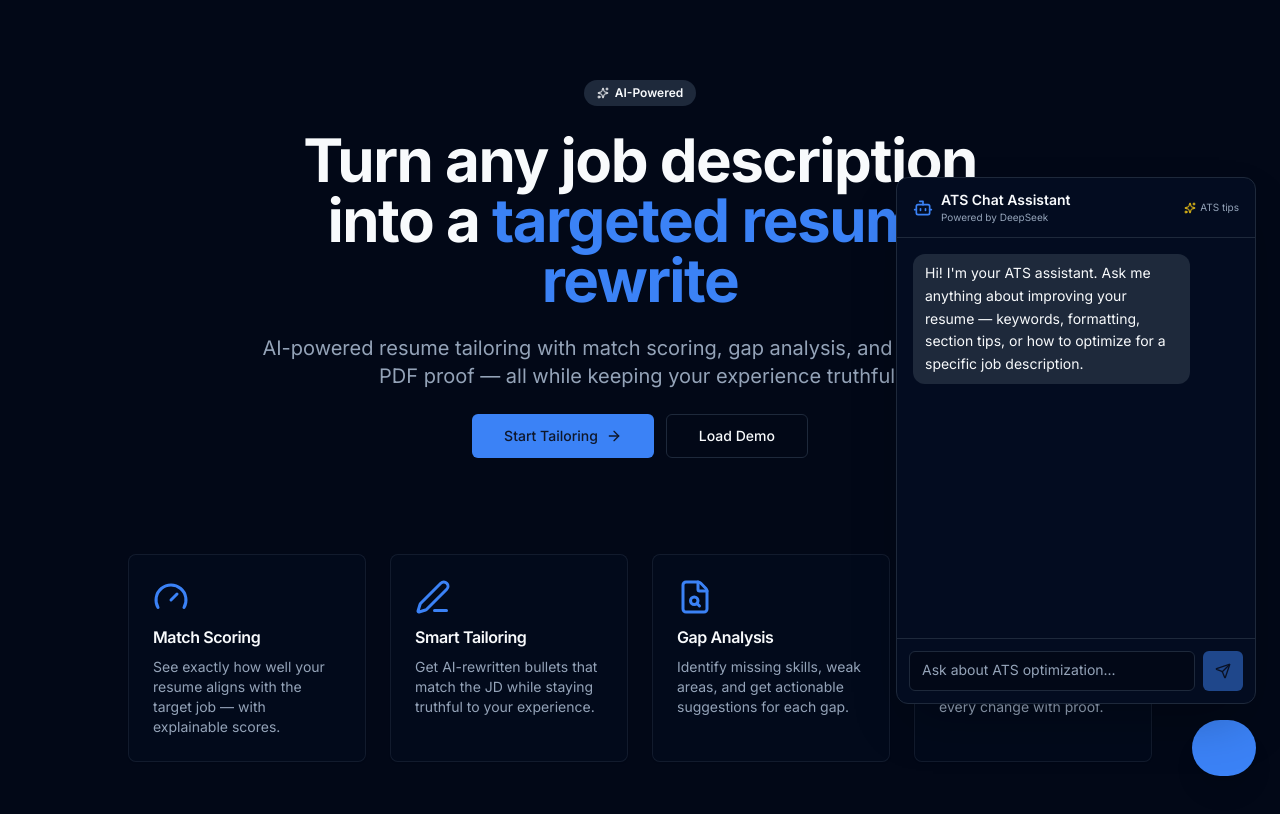
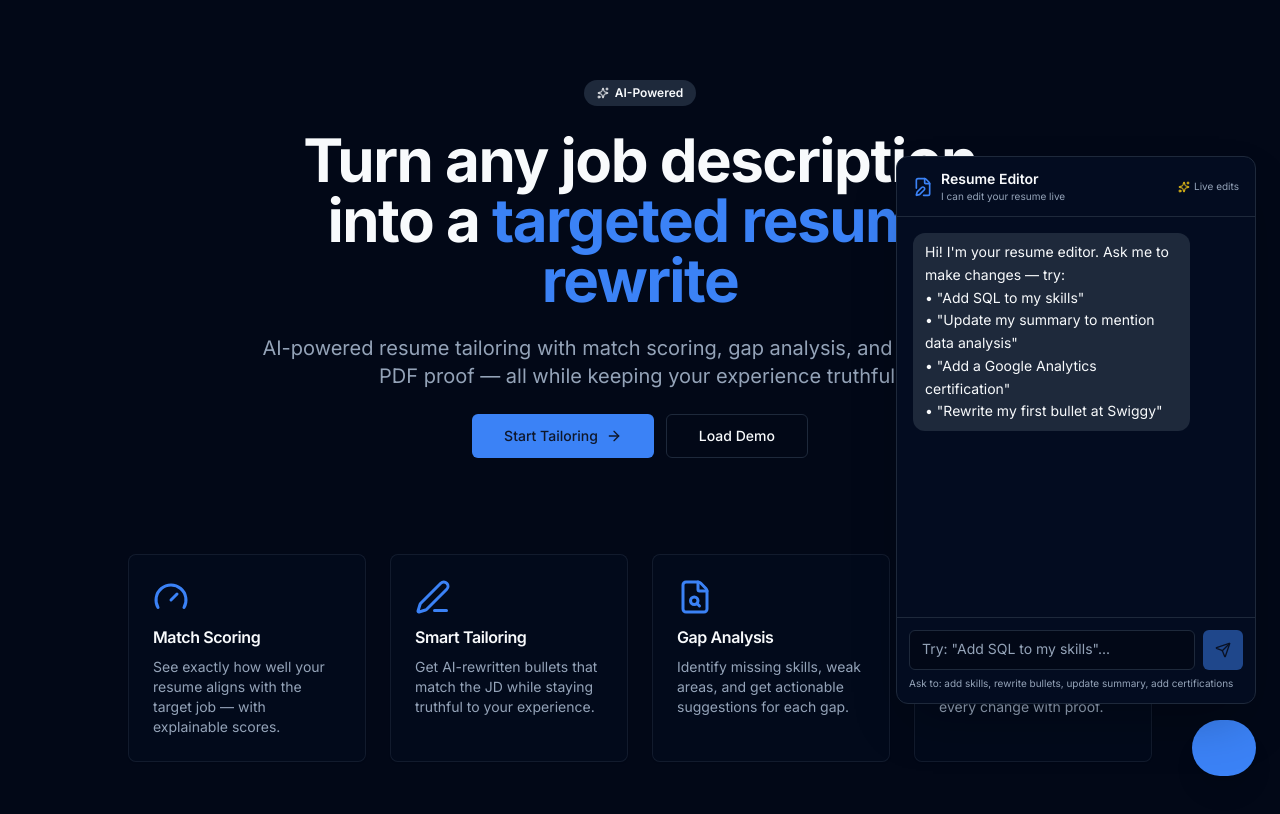
Before and after one commit to Amit2242/resume-analyzer, a Next.js app: page / in a window 1280 px wide. Both pictures are taken after a click on the button "Open resume editor". Shown: the top 814 px of the page. Built offline with nearby package versions, Linux system fonts and the light colour scheme.

Commit message:
Add live edit capability to chat: AI can now modify resume skills, bullets, summary, contact, and certifications in real-time via structured edit blocks

```diff
--- a/app/api/chat/route.ts
+++ b/app/api/chat/route.ts
@@ -11,28 +11,30 @@ const client = new OpenAI({
 
 const MODEL = process.env.DEEPSEEK_MODEL ?? "deepseek-chat";
 
-const SYSTEM_PROMPT = `You are an expert ATS (Applicant Tracking System) and resume optimization assistant embedded inside a product called "Resume Shapeshifter".
-
-Your role is to help the user improve their resume's ATS score by giving actionable, specific advice.
+const SYSTEM_PROMPT = `You are an expert ATS assistant embedded inside "Resume Shapeshifter". You help users improve their resume by giving advice AND by making direct edits when asked.
 
 RULES:
-1. Be specific — reference the user's actual resume content, skills, and experience.
-2. Never suggest fabrication. Always say "if you have this experience" when uncertain.
-3. Keep answers concise (2-4 paragraphs max).
-4. Format suggestions as clear bullet points when listing improvements.
-5. If the user asks about a specific keyword or skill, explain how it matters for ATS parsing.
-6. If the user hasn't uploaded a resume yet, gently remind them to do so.
-7. Use plain English — avoid jargon unless explaining it.
+1. Be specific — reference the user's actual resume content.
+2. Never suggest fabrication. Say "if you have this experience" when uncertain.
+3. Keep answers concise (2-3 paragraphs max).
 
-TOPICS YOU CAN HELP WITH:
-- ATS keyword optimization
-- Bullet point rewording for better parsing
-- Skills section formatting
-- Missing keywords for specific roles
-- Resume structure recommendations
-- Industry-specific ATS tips
-- How to quantify achievements
-- Which sections matter most`;
+EDIT CAPABILITY — You can directly modify the user's resume when they ask. If the user says something like "add SQL to my skills", "change this bullet", "update my summary", etc., you MUST include an edit block at the end of your response.
+
+To make an edit, append this EXACT format at the end of your response:
+
+<!-- RESUME_EDIT -->
+{"action": "update_skills" | "update_summary" | "update_bullet" | "update_contact" | "add_certification" | "add_skill", "data": {...}}
+<!-- END_EDIT -->
+
+Available edit actions and their data shapes:
+- update_skills: { "skills": string[] } — replaces entire skills list
+- add_skill: { "skill": string } — adds one skill
+- update_summary: { "summary": string } — replaces summary
+- update_bullet: { "company": string, "title": string, "bulletIndex": number, "newText": string } — replaces a specific bullet
+- update_contact: { "field": "name"|"email"|"phone"|"location", "value": string }
+- add_certification: { "certification": string }
+
+If the user doesn't ask for edits, just reply normally without the edit block.`;
 
 interface Message {
   role: "system" | "user" | "assistant";
--- a/components/ChatAgent.tsx
+++ b/components/ChatAgent.tsx
@@ -4,11 +4,69 @@ import { useState, useRef, useEffect } from "react";
 import { Button } from "@/components/ui/button";
 import { Textarea } from "@/components/ui/textarea";
 import { useAppStore } from "@/store/useAppStore";
-import { MessageCircle, X, Send, Loader2, Sparkles, Bot } from "lucide-react";
+import { MessageCircle, X, Send, Loader2, Sparkles, FileEdit, Check } from "lucide-react";
+import { toast } from "sonner";
+
+// ── Edit action types ───────────────────────────────────────────
+type ResumeEdit =
+  | { action: "update_skills"; data: { skills: string[] } }
+  | { action: "add_skill"; data: { skill: string } }
+  | { action: "update_summary"; data: { summary: string } }
+  | { action: "update_bullet"; data: { company: string; title: string; bulletIndex: number; newText: string } }
+  | { action: "update_contact"; data: { field: string; value: string } }
+  | { action: "add_certification"; data: { certification: string } };
+
+function parseEditBlock(text: string): { cleanText: string; edit: ResumeEdit | null } {
+  const match = text.match(/<!-- RESUME_EDIT -->\s*(\{[\s\S]*?\})\s*<!-- END_EDIT -->/);
+  if (!match) return { cleanText: text, edit: null };
+  try {
+    const edit = JSON.parse(match[1]) as ResumeEdit;
+    return { cleanText: text.replace(match[0], "").trim(), edit };
+  } catch {
+    return { cleanText: text, edit: null };
+  }
+}
+
+function applyEdit(edit: ResumeEdit): boolean {
+  const state = useAppStore.getState();
+  const resume = state.resumeParsed;
+  if (!resume) return false;
+  switch (edit.action) {
+    case "update_skills":
+      useAppStore.setState({ resumeParsed: { ...resume, skills: edit.data.skills } });
+      return true;
+    case "add_skill": {
+      if (resume.skills.includes(edit.data.skill)) return false;
+      useAppStore.setState({ resumeParsed: { ...resume, skills: [...resume.skills, edit.data.skill] } });
+      return true;
+    }
+    case "update_summary":
+      useAppStore.setState({ resumeParsed: { ...resume, summary: edit.data.summary } });
+      return true;
+    case "update_bullet": {
+      const { company, title, bulletIndex, newText } = edit.data;
+      const idx = resume.experience.findIndex((e) => e.company === company && e.title === title);
+      if (idx === -1 || bulletIndex < 0 || bulletIndex >= resume.experience[idx].bullets.length) return false;
+      const experience = resume.experience.map((e, i) =>
+        i === idx ? { ...e, bullets: e.bullets.map((b, j) => (j === bulletIndex ? { ...b, text: newText } : b)) } : e,
+      );
+      useAppStore.setState({ resumeParsed: { ...resume, experience } });
+      return true;
+    }
+    case "update_contact":
+      useAppStore.setState({ resumeParsed: { ...resume, contact: { ...resume.contact, [edit.data.field]: edit.data.value } } });
+      return true;
+    case "add_certification":
+      useAppStore.setState({ resumeParsed: { ...resume, certifications: [...(resume.certifications ?? []), edit.data.certification] } });
+      return true;
+  }
+}
 
 interface ChatMessage {
   role: "user" | "assistant";
   content: string;
+  editApplied?: boolean;
+  editType?: string;
 }
 
 export default function ChatAgent() {
@@ -17,17 +75,16 @@ export default function ChatAgent() {
     {
       role: "assistant",
       content:
-        "Hi! I'm your ATS assistant. Ask me anything about improving your resume — keywords, formatting, section tips, or how to optimize for a specific job description.",
+        "Hi! I'm your resume editor. Ask me to make changes — try:\n• \"Add SQL to my skills\"\n• \"Update my summary to mention data analysis\"\n• \"Add a Google Analytics certification\"\n• \"Rewrite my first bullet at Swiggy\"",
     },
   ]);
   const [input, setInput] = useState("");
   const [loading, setLoading] = useState(false);
-  const [sessionId] = useState(() => `chat_${Date.now()}_${Math.random().toString(36).slice(2, 8)}`);
+  const [sessionId] = useState(`chat_${Date.now()}_${Math.random().toString(36).slice(2, 8)}`);
   const messagesEndRef = useRef<HTMLDivElement>(null);
 
   const { resumeParsed, jdParsed } = useAppStore();
 
-  // Auto-scroll on new messages
   useEffect(() => {
     messagesEndRef.current?.scrollIntoView({ behavior: "smooth" });
   }, [messages]);
@@ -41,100 +98,98 @@ export default function ChatAgent() {
     setLoading(true);
 
     try {
-      // Build context from store
       const resumeContext = resumeParsed
-        ? `Name: ${resumeParsed.contact?.name ?? "Unknown"}\nSummary: ${resumeParsed.summary ?? "N/A"}\nSkills: ${(resumeParsed.skills ?? []).join(", ")}\nExperience: ${(resumeParsed.experience ?? []).map((e) => `${e.title} at ${e.company} (${e.startDate ?? ""}-${e.endDate ?? ""}): ${e.bullets.map((b) => b.text).join("; ")}`).join("\n")}\nEducation: ${(resumeParsed.education ?? []).map((e) => `${e.degree} in ${e.field ?? ""} from ${e.institution}`).join("\n")}`
+        ? `Name: ${resumeParsed.contact?.name ?? "N/A"}\nSummary: ${resumeParsed.summary ?? "N/A"}\nSkills: ${(resumeParsed.skills ?? []).join(", ")}\nExperience: ${(resumeParsed.experience ?? []).map((e) => `${e.title} at ${e.company}: ${e.bullets.map((b) => b.text).join(" | ")}`).join("\n")}\nEducation: ${(resumeParsed.education ?? []).map((e) => `${e.degree} ${e.field ? `in ${e.field}` : ""} from ${e.institution}`).join(", ")}\nCertifications: ${(resumeParsed.certifications ?? []).join(", ")}`
         : "";
 
       const jdContext = jdParsed
-        ? `Title: ${jdParsed.jobTitle}\nCompany: ${jdParsed.company ?? "N/A"}\nRequired Skills: ${(jdParsed.requiredSkills ?? []).join(", ")}\nResponsibilities: ${(jdParsed.responsibilities ?? []).join("; ")}`
+        ? `Title: ${jdParsed.jobTitle}\nRequired Skills: ${(jdParsed.requiredSkills ?? []).join(", ")}`
         : "";
 
       const res = await fetch("/api/chat", {
         method: "POST",
         headers: { "Content-Type": "application/json" },
-        body: JSON.stringify({
-          message: text,
-          sessionId,
-          resumeContext,
-          jdContext,
-        }),
+        body: JSON.stringify({ message: text, sessionId, resumeContext, jdContext }),
       });
 
       const data = await res.json();
+      if (!res.ok) {
+        setMessages((prev) => [...prev, { role: "assistant", content: `❌ ${data.message ?? "Failed"}` }]);
+        return;
+      }
 
-      if (!res.ok) {
+      const { cleanText, edit } = parseEditBlock(data.reply);
+
+      if (edit) {
+        const applied = applyEdit(edit);
+        const label = edit.action.replace(/_/g, " ");
         setMessages((prev) => [
           ...prev,
-          { role: "assistant", content: `❌ ${data.message ?? "Failed to get response"}` },
+          {
+            role: "assistant",
+            content: cleanText + (applied ? `\n\n✅ **Applied:** ${label}` : `\n\n⚠️ Could not apply: ${label}`),
+            editApplied: applied,
+            editType: edit.action,
+          },
         ]);
+        if (applied) toast.success(`Resume updated: ${label}`);
       } else {
         setMessages((prev) => [...prev, { role: "assistant", content: data.reply }]);
       }
     } catch {
-      setMessages((prev) => [
-        ...prev,
-        { role: "assistant", content: "❌ Network error. Please try again." },
-      ]);
+      setMessages((prev) => [...prev, { role: "assistant", content: "❌ Network error." }]);
     } finally {
       setLoading(false);
     }
   };
 
-  const handleKeyDown = (e: React.KeyboardEvent) => {
-    if (e.key === "Enter" && !e.shiftKey) {
-      e.preventDefault();
-      handleSend();
-    }
-  };
-
   return (
     <>
-      {/* Floating trigger button */}
       <Button
         size="lg"
         className="fixed bottom-6 right-6 z-50 h-14 w-14 rounded-full shadow-xl hover:shadow-2xl"
         onClick={() => setOpen(!open)}
-        aria-label={open ? "Close chat" : "Open ATS chat assistant"}
+        aria-label={open ? "Close chat" : "Open resume editor"}
       >
         {open ? <X className="h-6 w-6" /> : <MessageCircle className="h-6 w-6" />}
       </Button>
 
-      {/* Chat panel */}
       {open && (
         <div className="fixed bottom-24 right-6 z-50 flex w-[360px] max-w-[calc(100vw-2rem)] flex-col rounded-xl border border-border bg-card shadow-2xl">
-          {/* Header */}
           <div className="flex items-center gap-2 border-b border-border px-4 py-3">
-            <Bot className="h-5 w-5 text-primary" />
+            <FileEdit className="h-5 w-5 text-primary" />
             <div>
-              <p className="text-sm font-semibold">ATS Chat Assistant</p>
-              <p className="text-[10px] text-muted-foreground">Powered by DeepSeek</p>
+              <p className="text-sm font-semibold">Resume Editor</p>
+              <p className="text-[10px] text-muted-foreground">I can edit your resume live</p>
             </div>
             <div className="ml-auto flex items-center gap-1 text-[10px] text-muted-foreground">
               <Sparkles className="h-3 w-3 text-yellow-400" />
-              ATS tips
+              Live edits
             </div>
           </div>
 
-          {/* Messages */}
           <div className="flex h-[400px] flex-col gap-3 overflow-y-auto p-4">
             {messages.map((msg, i) => (
-              <div
-                key={i}
-                className={`flex ${msg.role === "user" ? "justify-end" : "justify-start"}`}
-              >
+              <div key={i} className={`flex ${msg.role === "user" ? "justify-end" : "justify-start"}`}>
                 <div
-                  className={`max-w-[85%] rounded-xl px-3 py-2 text-sm leading-relaxed ${
+                  className={`max-w-[85%] whitespace-pre-line rounded-xl px-3 py-2 text-sm leading-relaxed ${
                     msg.role === "user"
                       ? "bg-primary text-primary-foreground"
+                      : msg.editApplied
+                      ? "border border-green-500/30 bg-green-500/10 text-foreground"
                       : "bg-muted text-foreground"
                   }`}
                 >
                   {msg.content}
+                  {msg.editApplied && (
+                    <div className="mt-2 flex items-center gap-1 text-[10px] text-green-400">
+                      <Check className="h-3 w-3" />
+                      Applied to your resume
+                    </div>
+                  )}
                 </div>
               </div>
             ))}
-
             {loading && (
               <div className="flex justify-start">
                 <div className="flex items-center gap-2 rounded-xl bg-muted px-3 py-2 text-sm text-muted-foreground">
@@ -143,32 +198,27 @@ export default function ChatAgent() {
                 </div>
               </div>
             )}
-
             <div ref={messagesEndRef} />
           </div>
 
-          {/* Input */}
           <div className="border-t border-border p-3">
             <div className="flex gap-2">
               <Textarea
                 value={input}
                 onChange={(e) => setInput(e.target.value)}
-                onKeyDown={handleKeyDown}
-                placeholder="Ask about ATS optimization..."
+                onKeyDown={(e) => { if (e.key === "Enter" && !e.shiftKey) { e.preventDefault(); handleSend(); } }}
+                placeholder='Try: "Add SQL to my skills"...'
                 className="min-h-[40px] resize-none text-sm"
                 rows={1}
-                aria-label="Ask about ATS optimization"
+                aria-label="Ask the assistant to edit your resume"
               />
-              <Button
-                size="icon"
-                className="h-10 w-10 shrink-0"
-                disabled={!input.trim() || loading}
-                onClick={handleSend}
-                aria-label="Send message"
-              >
+              <Button size="icon" className="h-10 w-10 shrink-0" disabled={!input.trim() || loading} onClick={handleSend} aria-label="Send">
                 <Send className="h-4 w-4" />
               </Button>
             </div>
+            <p className="mt-1.5 text-[10px] text-muted-foreground">
+              Ask to: add skills, rewrite bullets, update summary, add certifications
+            </p>
           </div>
         </div>
       )}
```
